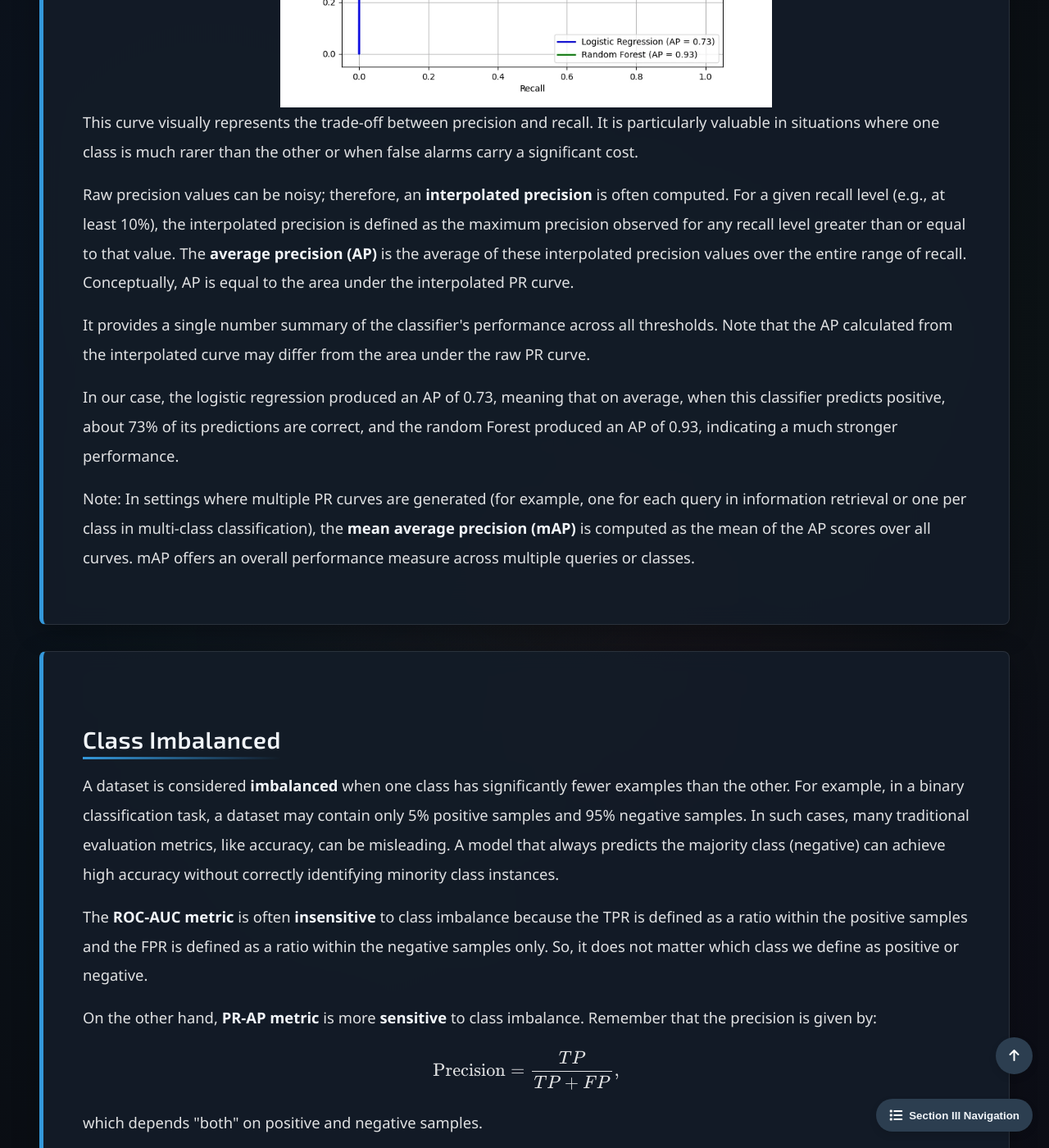
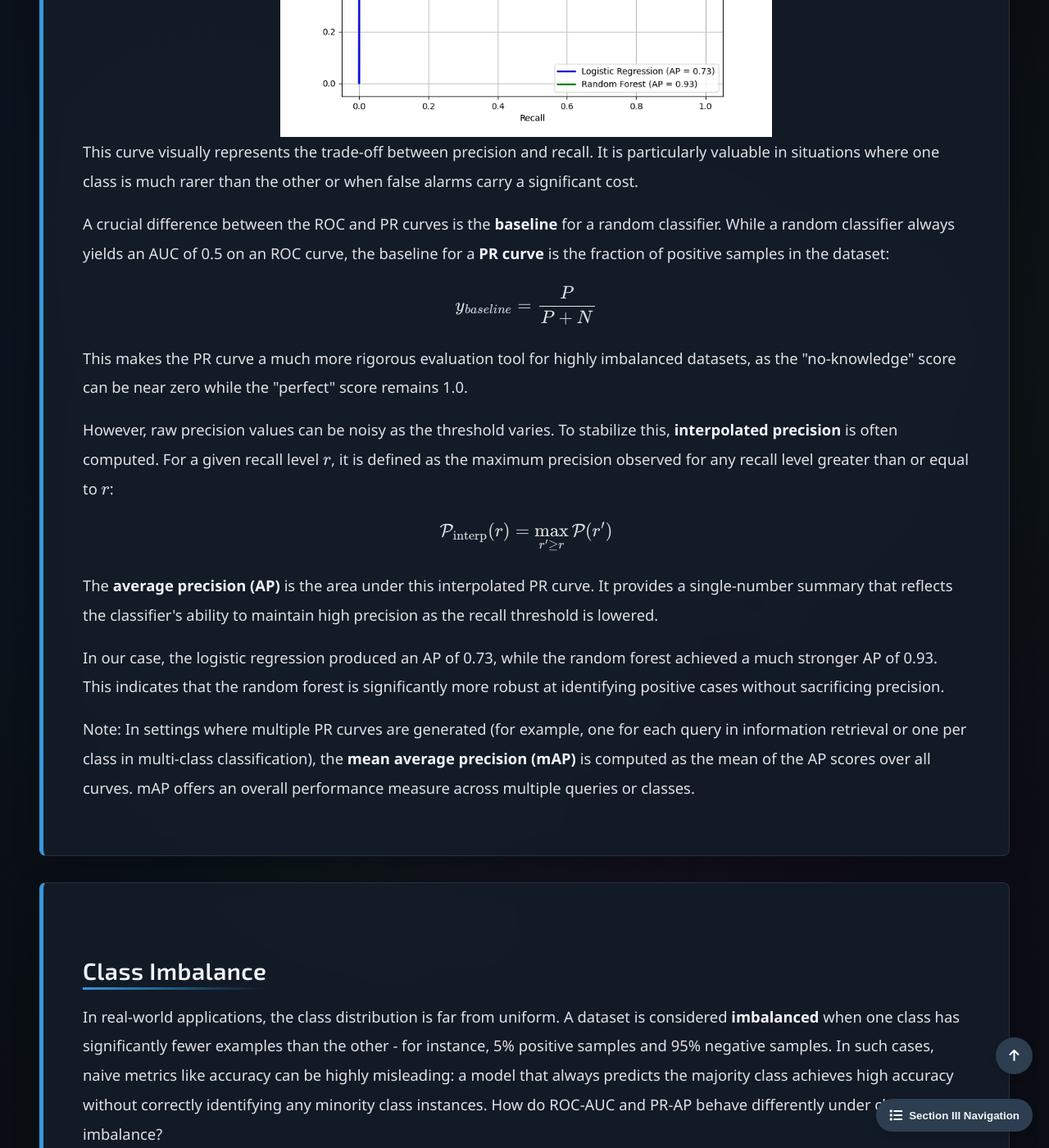
Before and after one commit to Yusukey01/yusukey01.github.io, a Jekyll site: the page built from Mathematics/Probability/decision_theory.html, in a window 1280 px wide and 1400 px high, scrolled down 11961 px. Shown: the whole window at 82% size. Built offline with Jekyll 4.4.1, drawn with Linux system fonts in a browser that asks for light colours; some of the changed text lies outside the part shown.

Commit message:
revised explanations and style

```diff
--- a/Mathematics/Probability/decision_theory.html
+++ b/Mathematics/Probability/decision_theory.html
@@ -388,8 +388,9 @@ uses_python: false
                 <p>
                     The ROC curve provides a comprehensive view of the trade-off between TPR and FPR, but it can be useful to summarize
                     this trade-off with a single number. The <strong>equal error rate (EER)</strong> is the operating point where
-                    \(\text{FPR} = \text{FNR}\), i.e., where the two types of errors are balanced. This metric is particularly important
-                    in applications such as biometric authentication (fingerprint or face recognition), where false acceptance and false
+                    \(\text{FPR} = \text{FNR}\). This point represents the optimal threshold under the assumption that
+                    <strong>the prior probabilities and the costs of both types of errors are equal</strong>. This metric is particularly
+                    important in applications such as biometric authentication (fingerprint or face recognition), where false acceptance and false
                     rejection carry comparable costs.
                 </p>
 
@@ -462,11 +463,12 @@ uses_python: false
                     and \(\text{FOR} + \text{NPV} = 1\).
                 </p>
 
-                <p>
+                 <p>
                     To summarize a system's performance - especially when classes are <strong>imbalanced</strong> (i.e., when the positive class is rare)
                     or when false positives and false negatives have different costs - we often use a <strong>precision-recall (PR) curve</strong>. This
-                    curve plots precision against recall as the decision threshold \(\tau\).
+                    curve plots precision against recall as the decision threshold \(\tau\) varies.
                 </p>
+
 
                 <p>
                     <strong>Imbalanced datasets</strong> appear frequently in real-world machine learning applications where one class is naturally much rarer than
@@ -495,20 +497,30 @@ uses_python: false
                 </p>
 
                 <p>
-                    Raw precision values can be noisy; therefore, an <strong>interpolated precision</strong> is often computed. For a given recall
-                    level (e.g., at least 10%), the interpolated precision is defined as the maximum precision observed for any recall level greater
-                    than or equal to that value. The <strong>average precision (AP)</strong> is the average of these interpolated precision values
-                    over the entire range of recall. Conceptually, AP is equal to the area under the interpolated PR curve.
+                    A crucial difference between the ROC and PR curves is the <strong>baseline</strong> for a random classifier. While a random
+                    classifier always yields an AUC of 0.5 on an ROC curve, the baseline for a <strong>PR curve</strong> is the fraction of
+                    positive samples in the dataset:
+                    \[
+                    y_{baseline} = \frac{P}{P + N}
+                    \]
+                    This makes the PR curve a much more rigorous evaluation tool for highly imbalanced datasets, as the "no-knowledge" score
+                    can be near zero while the "perfect" score remains 1.0.
                 </p>
 
                 <p>
-                    It provides a single number summary of the classifier's performance across all thresholds. Note that the AP calculated from the interpolated curve may differ
-                    from the area under the raw PR curve.
+                    However, raw precision values can be noisy as the threshold varies. To stabilize this, <strong>interpolated precision</strong>
+                    is often computed. For a given recall level \(r\), it is defined as the maximum precision observed for any recall level greater
+                    than or equal to \(r\):
+                    \[
+                    \mathcal{P}_{\text{interp}}(r) = \max_{r' \geq r} \mathcal{P}(r')
+                    \]
+                    The <strong>average precision (AP)</strong> is the area under this interpolated PR curve. It provides a single-number summary
+                    that reflects the classifier's ability to maintain high precision as the recall threshold is lowered.
                 </p>
 
                 <p>
-                    In our case, the logistic regression produced an AP of 0.73, meaning that on average, when this classifier predicts positive,
-                    about 73% of its predictions are correct, and the random Forest produced an AP of 0.93, indicating a much stronger performance.
+                    In our case, the logistic regression produced an AP of 0.73, while the random forest achieved a much stronger AP of 0.93. This
+                    indicates that the random forest is significantly more robust at identifying positive cases without sacrificing precision.
                 </p>
 
                 <p>
@@ -516,34 +528,40 @@ uses_python: false
                     multi-class classification), the <strong>mean average precision (mAP)</strong> is computed as the mean of the AP scores over all
                     curves. mAP offers an overall performance measure across multiple queries or classes.
                 </p>
+
             </section>
 
             <section id="imb" class="section-content">
-                <h2>Class Imbalanced</h2>
+                <h2>Class Imbalance</h2>
+
                 <p>
-                    A dataset is considered <strong>imbalanced</strong> when one class has significantly fewer examples than the other. For example, in a binary
-                    classification task, a dataset may contain only 5% positive samples and 95% negative samples. In such cases, many traditional
-                    evaluation metrics, like accuracy, can be misleading. A model that always predicts the majority class (negative) can achieve
-                    high accuracy without correctly identifying minority class instances.
+                    In real-world applications, the class distribution is far from uniform. A dataset is considered <strong>imbalanced</strong>
+                    when one class has significantly fewer examples than the other - for instance, 5% positive samples and 95% negative samples.
+                    In such cases, naive metrics like accuracy can be highly misleading: a model that always predicts the majority
+                    class achieves high accuracy without correctly identifying any minority class instances.
+                    How do ROC-AUC and PR-AP behave differently under class imbalance?
                 </p>
 
                 <p>
-                    The <strong>ROC-AUC metric</strong> is often <strong>insensitive</strong> to class imbalance because the TPR is defined as a ratio
-                    within the positive samples and the FPR is defined as a ratio within the negative samples only. So, it does not matter which class
-                    we define as positive or negative.
+                    The <strong>ROC-AUC metric</strong> is often <strong>insensitive</strong> to class imbalance because both TPR and FPR are
+                    computed within their respective populations - TPR is a ratio within the positive samples and FPR is a ratio within the
+                    negative samples. Consequently, the class proportions do not directly affect the ROC curve.
                 </p>
 
                 <p>
-                    On the other hand, <strong>PR-AP metric</strong> is more <strong>sensitive</strong> to class imbalance. Remember that the precision is given by:
+                    On the other hand, the <strong>PR-AP metric</strong> is more <strong>sensitive</strong> to class imbalance.
+                    This is because precision depends on both populations:
                     \[
-                    \text{Precision} = \frac{TP}{TP + FP},
+                    \text{Precision} = \frac{\text{TP}}{\text{TP} + \text{FP}}.
                     \]
-                    which depends "both" on positive and negative samples.
+                    When the negative class vastly outnumbers the positive class, even a small false positive
+                    rate can produce a large absolute number of false positives, significantly reducing precision.
                 </p>
 
                 <p>
-                    To demonstrate this, we create a dataset where 90% of the samples belong to the negative class and only 10% belong to the positive class.
-                    Then, we train both the logistic regression model and the random forest model again:
+                    To demonstrate this effect, we create a dataset where 90% of the samples belong to the negative
+                    class and only 10% belong to the positive class, then train both the logistic regression and
+                    random forest models again:
                 </p>
 
                 <div style="text-align: center;">
@@ -552,18 +570,34 @@ uses_python: false
                 </div>
 
                 <p>
-                    ROC curves remain relatively smooth, and AUC does not drop drastically, even though the dataset is highly imbalanced.
-                    PR curves, however, show a much distinct difference, with lower AP scores, highlighting how class imbalance makes it harder to
-                    achieve good precision and recall simultaneously. Even though random forest performs better than logistic regression, it struggles
-                    to detect the rare positive cases effectively.
+                    The ROC curves remain relatively smooth and the AUC does not drop drastically, even though the dataset is highly
+                    imbalanced. The PR curves, however, reveal a distinct difference, with noticeably lower AP scores. This highlights
+                    how class imbalance makes it harder to achieve high precision and recall simultaneously. Even though the random
+                    forest outperforms logistic regression, it still struggles to detect the rare positive cases effectively.
                 </p>
 
                 <p>
-                    Note: PR curves focus on precision and recall, which directly reflect how well a model identifies the rare (minority) class. Precision,
-                    in particular, is affected by even a small number of false positives, giving a more realistic picture of performance when the positive
-                    class is scarce. Thus, PR-AP is usually the better choice for class imbalance problems because it directly measures performance on the
-                    minority class.
+                    In summary, PR curves focus on precision and recall, which directly reflect how well a model identifies the minority class.
+                    Precision, in particular, is sensitive to even a small number of false positives, providing a more realistic picture of
+                    performance when the positive class is scarce. Thus, <strong>PR-AP is generally the preferred metric for imbalanced classification problems</strong>
+                    because it directly measures performance on the minority class.
                 </p>
+
+                <div class="insight-box">
+                    <h3>Connections to Machine Learning</h3>
+                    <p>
+                        The evaluation framework developed in this section is essential throughout applied machine learning.
+                        The <strong>confusion matrix</strong> underlies the training objectives for many classifiers: the
+                        cross-entropy loss used in logistic regression and neural networks can be understood as a smooth
+                        surrogate for the zero-one loss. <strong>ROC-AUC</strong> is the standard metric for balanced
+                        classification tasks and is widely used in model selection. <strong>PR-AP</strong> (and its multi-class
+                        extension, <strong>mAP</strong>) is the primary evaluation metric in object detection
+                        and information retrieval, where positive instances are inherently rare. The
+                        <strong>reject option</strong> introduced earlier is implemented in practice through confidence
+                        thresholding and is increasingly important in safety-critical AI systems where abstaining from
+                        a prediction is preferable to making an error.
+                    </p>
+                </div>
 
             </section>
 
```
Also changed, not shown: other parts of Mathematics/Probability/decision_theory.html (+2 -2 lines), data/curriculum.json.
